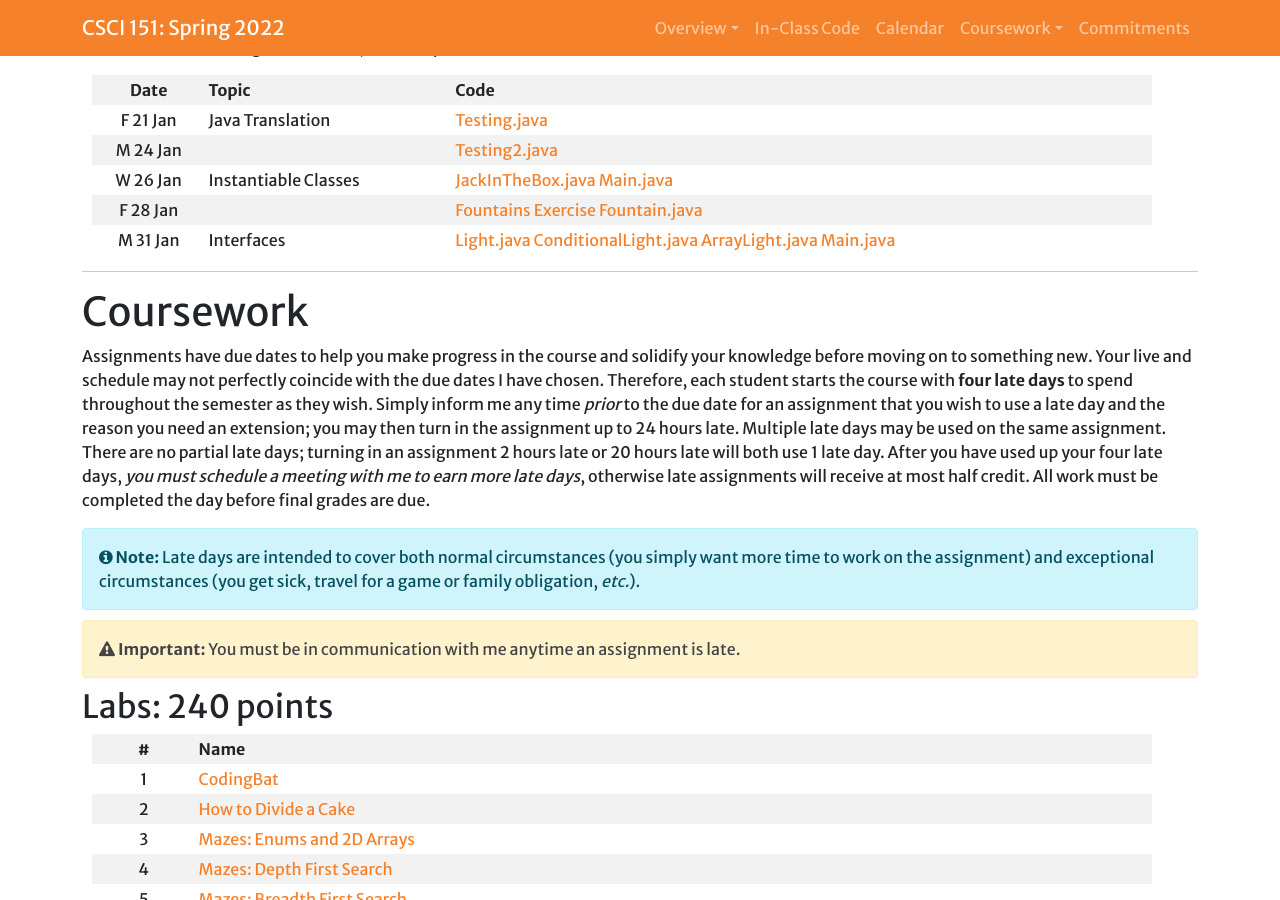
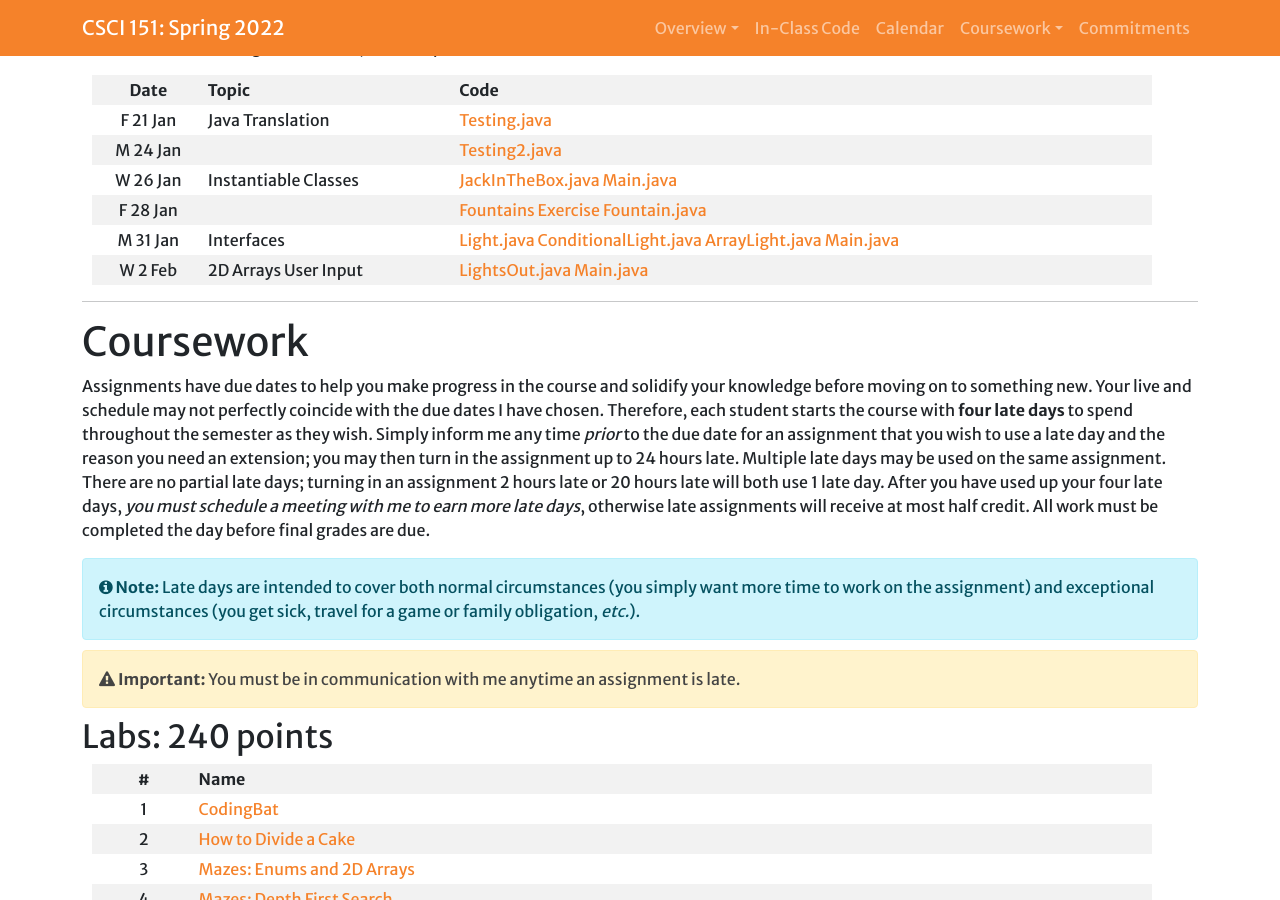
Before and after one commit to Hendrix-CS/csci151, a Jekyll site: the page built from index.md, in a window 1280 px wide and 900 px high, scrolled down 1668 px. Built offline with Jekyll 4.4.1, drawn with Linux system fonts in a browser that asks for light colours; a script that is not in the unit is left out; our own code applies the rules of GitHub Pages for plain Markdown files.

Commit message:
Links to LightsOut code

```diff
--- a/index.md
+++ b/index.md
@@ -44,6 +44,7 @@
 | W 26 Jan | Instantiable Classes | [JackInTheBox.java]({{site.baseurl}}/inclass/Jack/JackInTheBox.java)  [Main.java]({{site.baseurl}}/inclass/Jack/Main.java) |
 | F 28 Jan |  | [Fountains Exercise]({{site.baseurl}}/homework/fountain.html) [Fountain.java]({{site.baseurl}}/inclass/Fountain.java) |
 | M 31 Jan | Interfaces | [Light.java]({{site.baseurl}}/inclass/Lights/Light.java) [ConditionalLight.java]({{site.baseurl}}/inclass/Lights/ConditionalLight.java) [ArrayLight.java]({{site.baseurl}}/inclass/Lights/ArrayLight.java) [Main.java]({{site.baseurl}}/inclass/Lights/Main.java) |
+| W 2 Feb | 2D Arrays User Input | [LightsOut.java]({{site.baseurl}}/inclass/LightsOut.java) [Main.java]({{site.baseurl}}/inclass/Main.java) |
 
 <!--
 | F 27 Aug | Instantiable Classes | [JackInTheBox.java]({{site.baseurl}}/inclass/JackInTheBox.java) |
```
